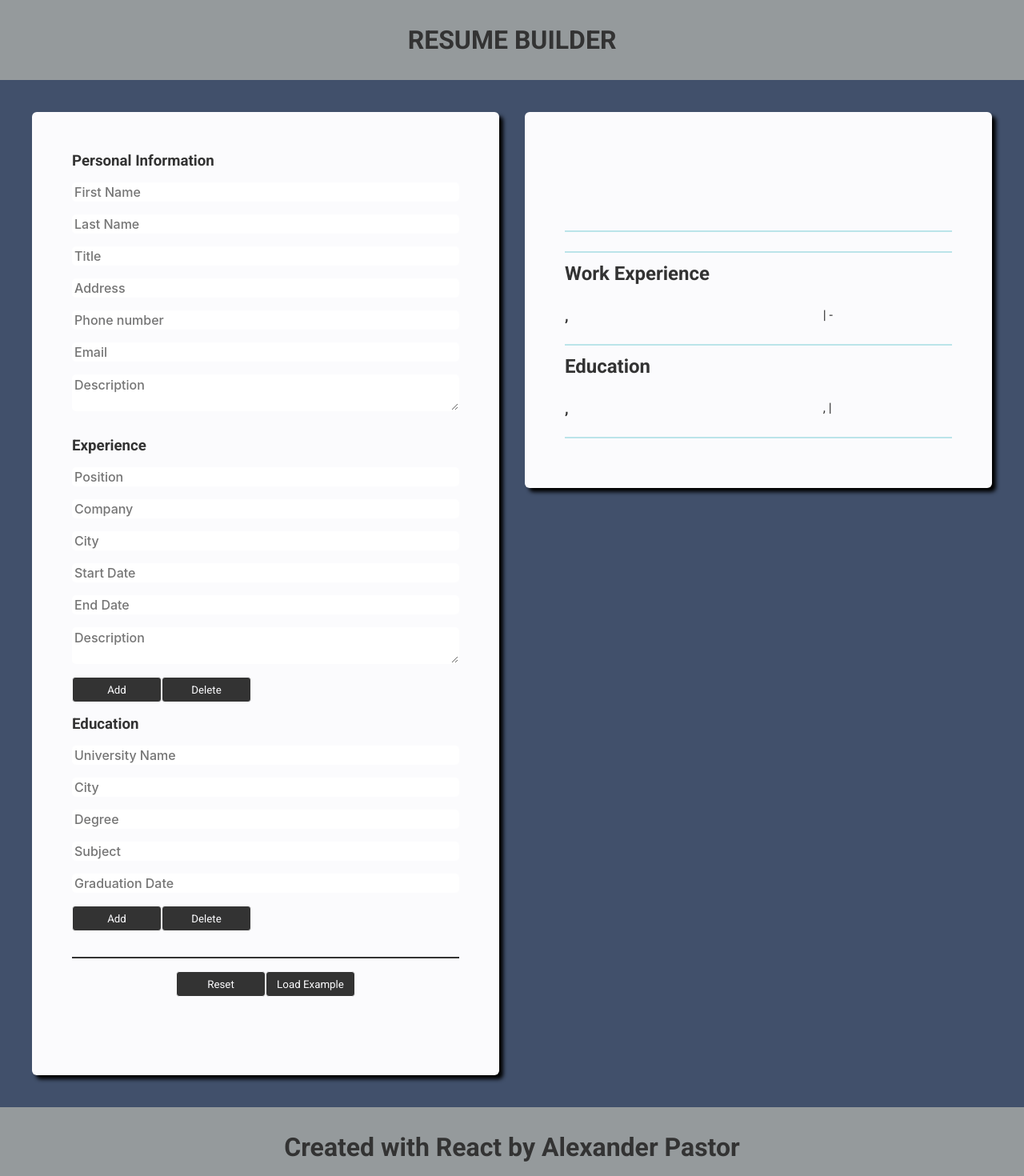
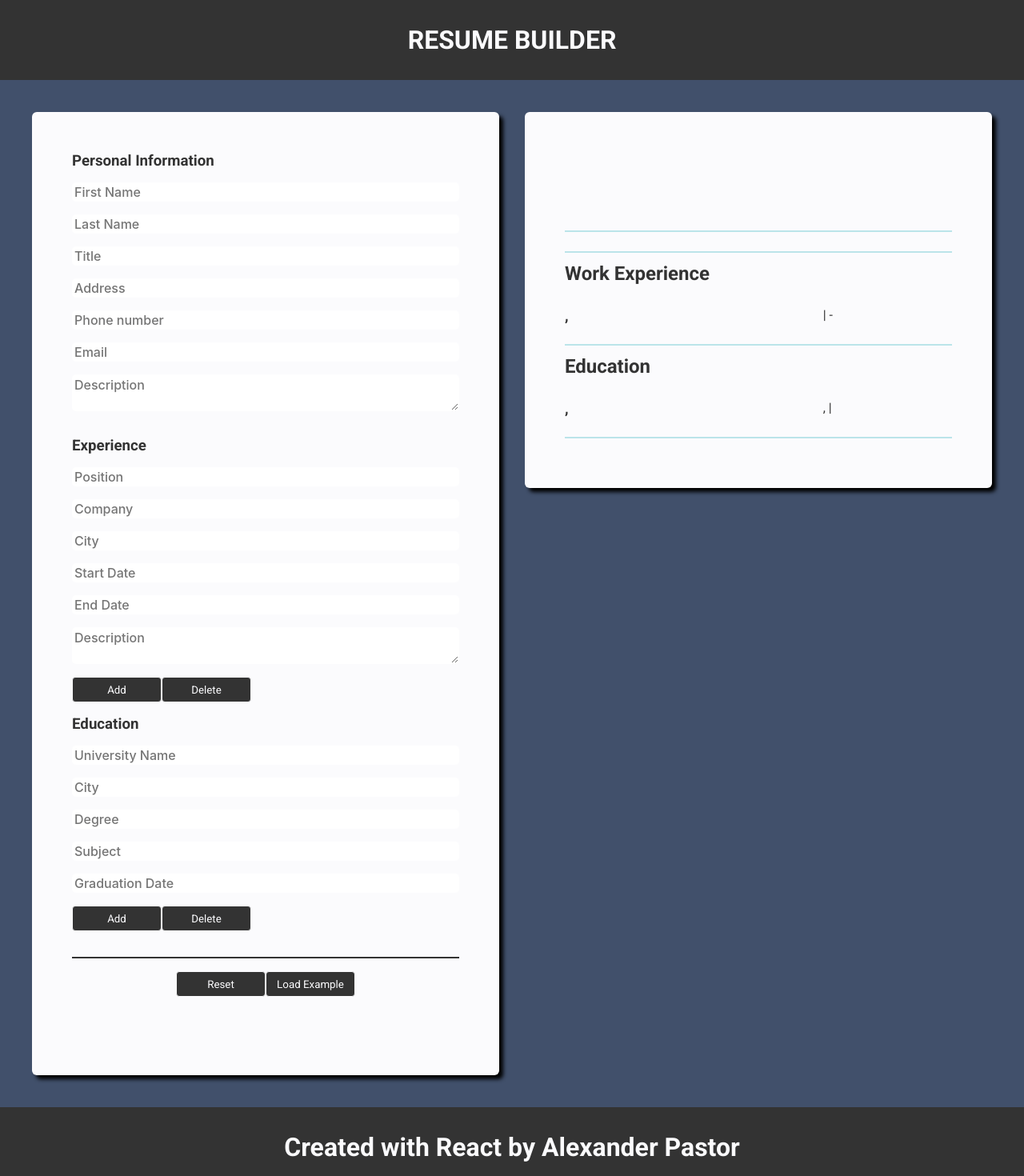
Before and after one commit to alexp141/resume-builder, a React (Vite) app: page / in a window 1280 px wide. Shown: the top 1470 px of the page at 80% size. Built offline with nearby package versions, Linux system fonts and the light colour scheme.

Commit message:
updated header and footer style

```diff
--- a/src/index.css
+++ b/src/index.css
@@ -32,7 +32,7 @@
   display: flex;
   justify-content: center;
   align-items: center;
-  background-color: var(--header);
+  background-color: var(--dark-gray);
 }
 
 .header {
@@ -41,8 +41,13 @@
   display: flex;
   justify-content: center;
   align-items: center;
-  background-color: var(--header);
+  background-color: var(--dark-gray);
   padding: 1em;
+}
+
+.header h1,
+.footer h1 {
+  color: var(--soft-white);;
 }
 
 .form-container, .cv-container{
```
